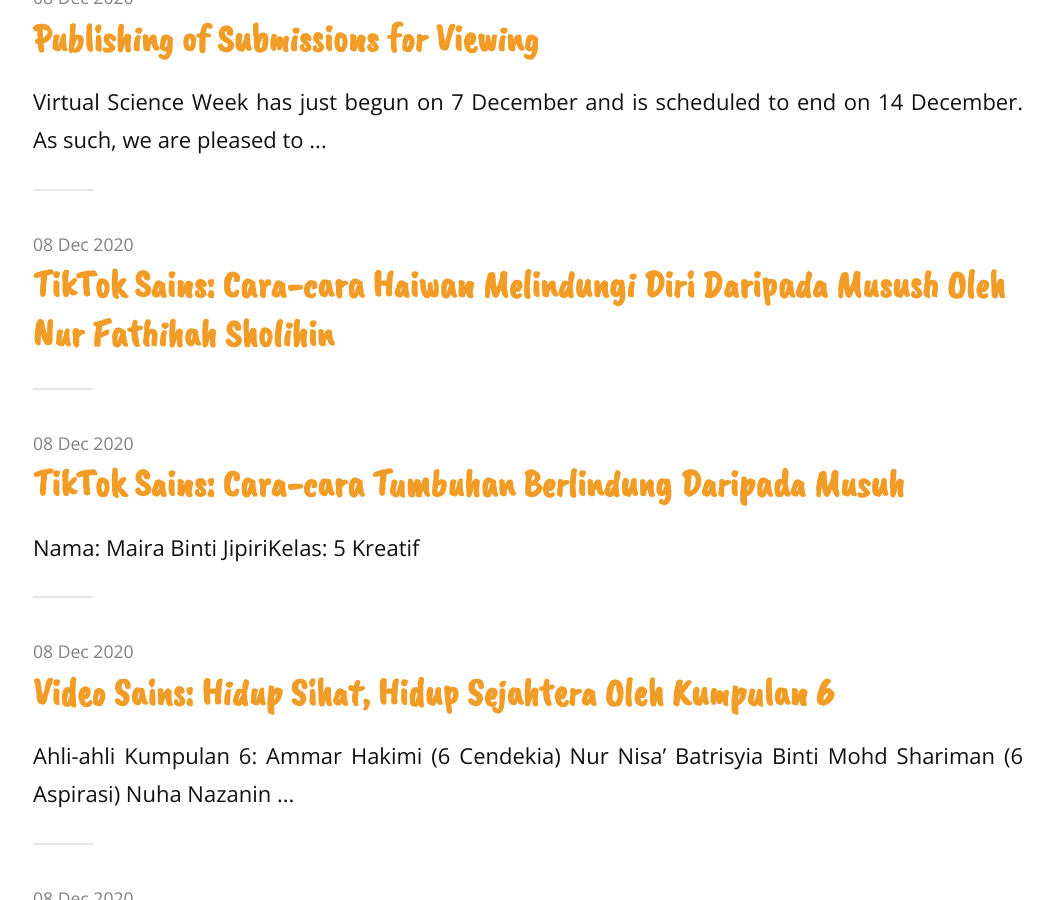
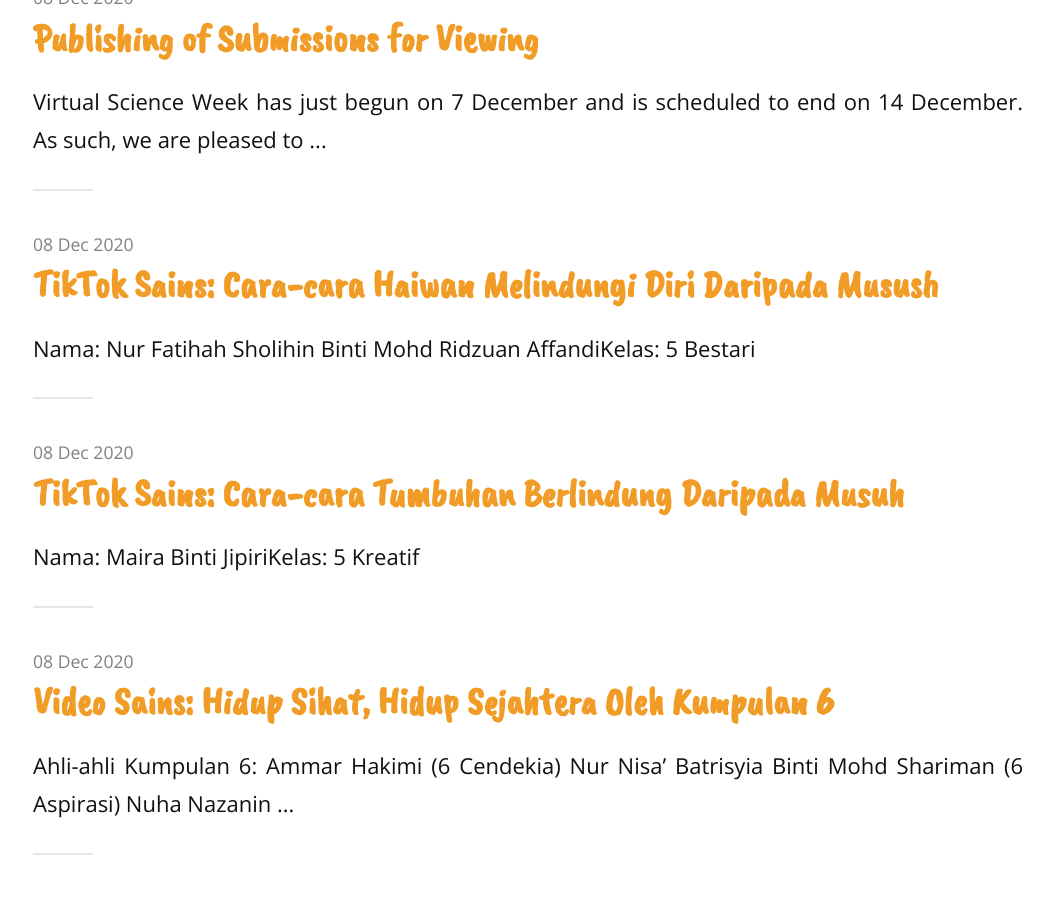
Before and after one commit to evangelistagrace/VSW2020, a Jekyll site: the page built from articles.md, in a window 1280 px wide and 900 px high, scrolled down 916 px. Shown: the whole window, without its empty margins (112-1165 px from the left). Built offline with Jekyll 4.4.1, drawn with Linux system fonts in a browser that asks for light colours; nearby versions of some CDN libraries.

Commit message:
Update 2020-12-08-NurFathihah_tiktok.markdown

```diff
--- a/_posts/2020-12-08-NurFathihah_tiktok.markdown
+++ b/_posts/2020-12-08-NurFathihah_tiktok.markdown
@@ -1,7 +1,11 @@
 ---
 layout: post
-title: "TikTok Sains: Cara-cara Haiwan Melindungi Diri Daripada Musush Oleh Nur Fathihah Sholihin"
+title: "TikTok Sains: Cara-cara Haiwan Melindungi Diri Daripada Musush"
 date: 2020-12-08
 ---
 
+Nama: Nur Fatihah Sholihin Binti Mohd Ridzuan Affandi
+<br />
+Kelas: 5 Bestari
+
 {% include youtube_player.html id='u8RMNwhqACg' %}
```
